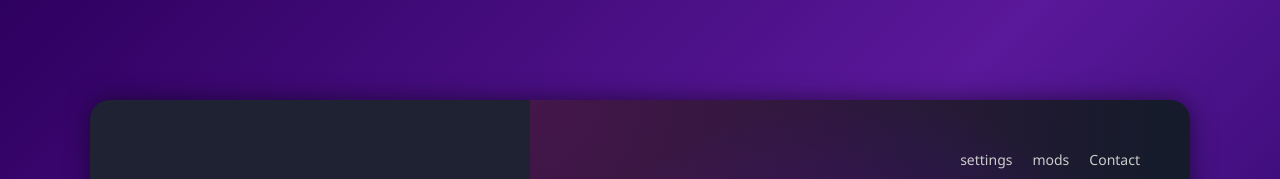
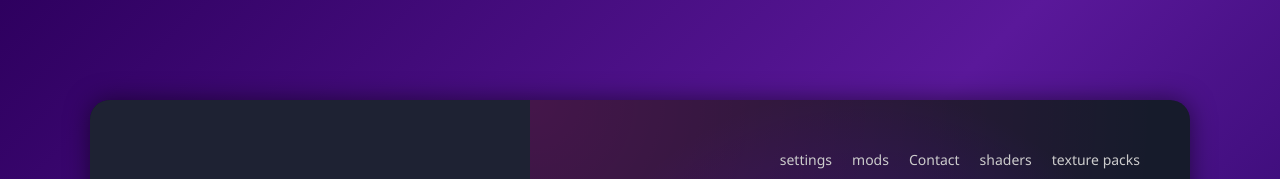
Before and after one commit to FlyingLv3601/HeroinLauncher, an Electron app: page public/interface/index.html in a window 1280 px wide. Shown: the top 179 px of the page. Drawn offline with Linux system fonts and the light colour scheme.

Commit message:
added texture packs and shaders

```diff
--- a/public/interface/index.html
+++ b/public/interface/index.html
@@ -72,6 +72,8 @@ done: 20.04.25 5:34amв
         <a href="#" id="settings-button">settings</a>
         <a href="#" id="mods-list">mods</a>
         <a href="#" id="contact-info">Contact</a>
+        <a href="#" id="shaders-list">shaders</a>
+        <a href="#" id="texturePacks-list">texture packs</a>
       </div>
 
       <!--notifications-->
```
